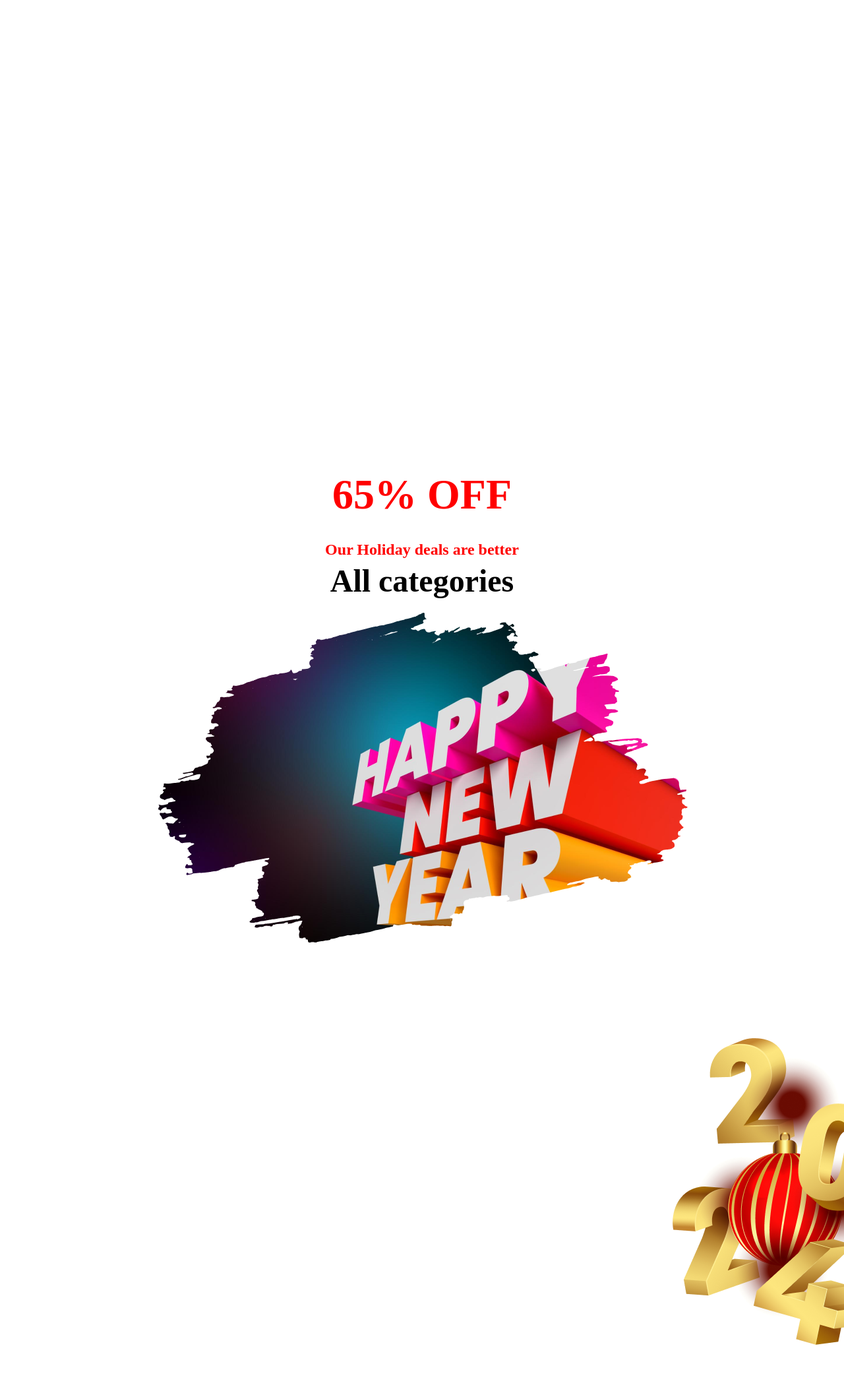
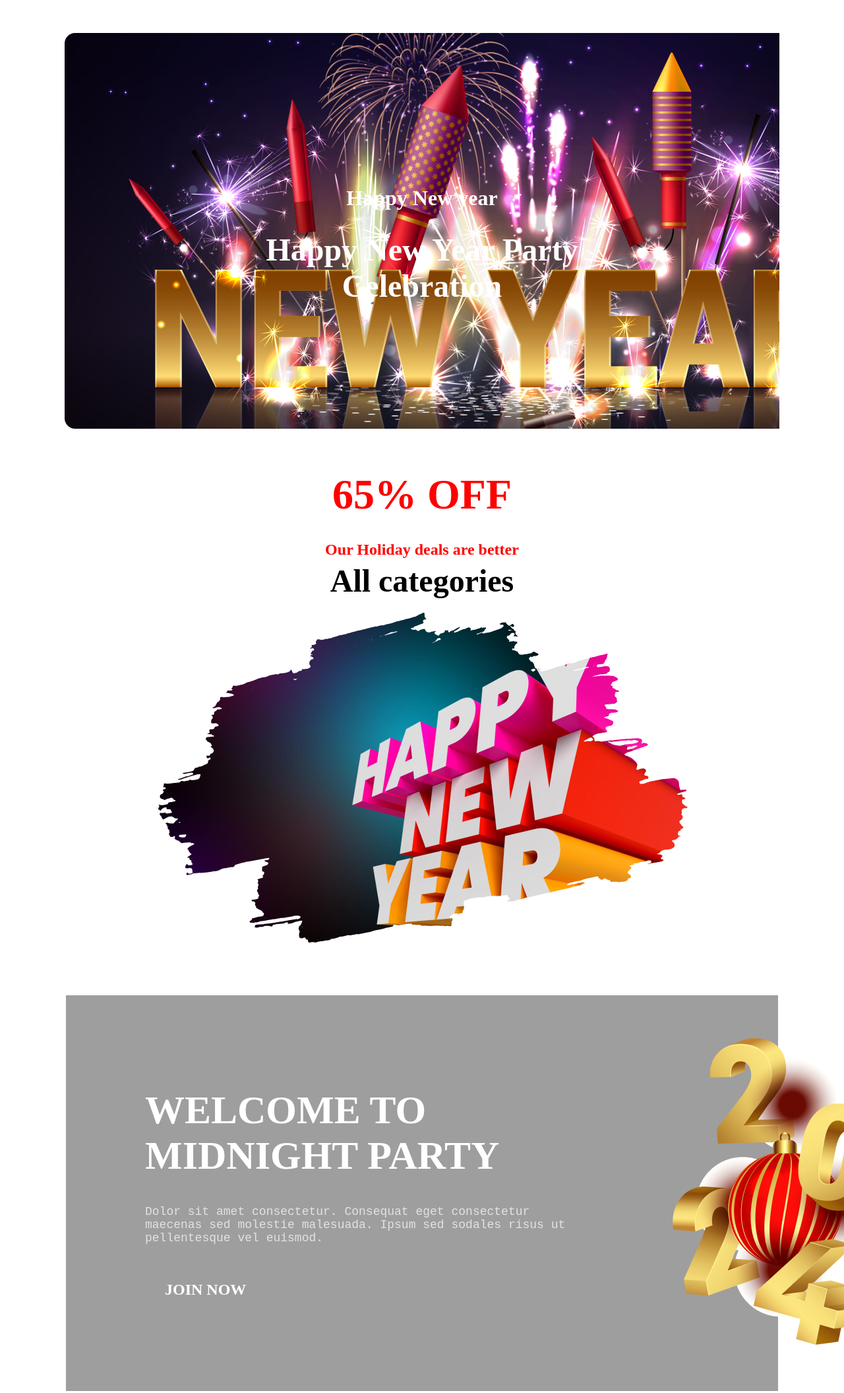
Before and after one commit to sheikh-saiyam/new-year-project, a plain HTML site: page index.html in a window 1280 px wide. Shown: the top 2112 px of the page at 66% size. Drawn offline with Linux system fonts and the light colour scheme; the site is published under a folder, as on GitHub Pages, so addresses that start at the root find nothing.

Commit message:
update css file

```diff
--- a/styles/style.css
+++ b/styles/style.css
@@ -1,6 +1,6 @@
 header{
     margin: 50px 90px ;
-    background-image: url(/images/Banner\ Image.png ) ;
+    background-image: url(../images/Banner\ Image.png ) ;
     background-repeat: no-repeat;
     height: 650px;
 }
@@ -45,7 +45,7 @@ header{
 }
 /* sec-2 */
 .sec-2{
-    background-image: url(/images/Vectorrr.png);
+    background-image: url(../images/Vectorrr.png);
     margin: 80px 92px;
     height: 600px;
     display: flex;
```
